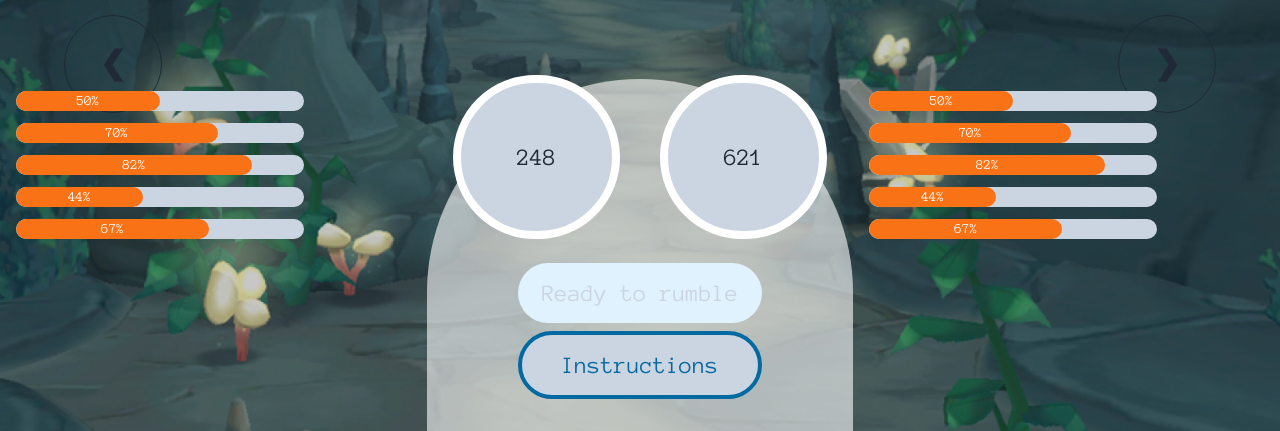
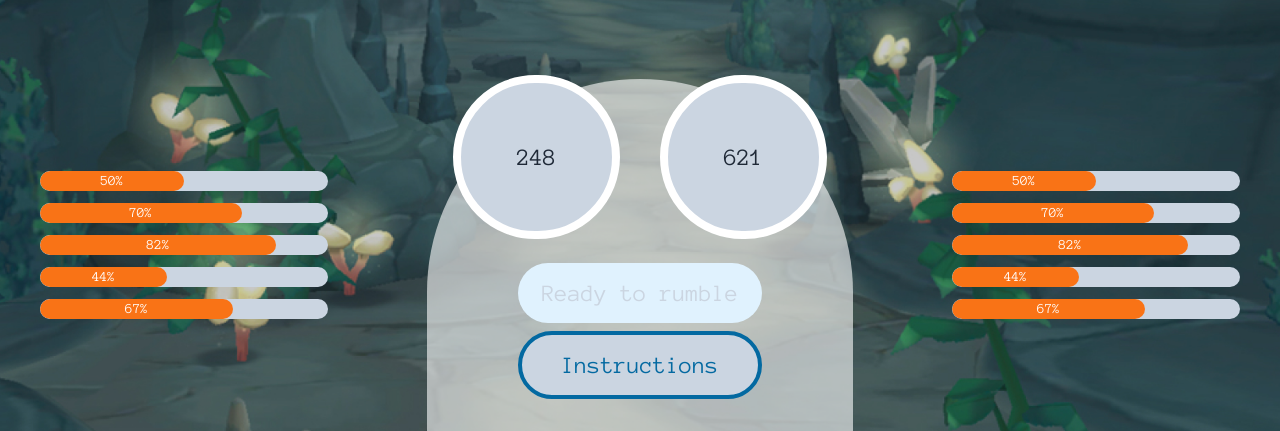
Before and after one commit to kaybee24/Pokefight-React-Frontend, a React (Vite) app: page / in a window 1280 px wide. Shown: the part 369-800 px from the top of the page. Built offline with nearby package versions, Linux system fonts and the light colour scheme; no server answers.

Commit message:
css bits

```diff
--- a/src/components/Hero.jsx
+++ b/src/components/Hero.jsx
@@ -17,8 +17,9 @@ const Hero = () => {
     return (
         <>
             <div className='grid grid-cols-3 absolute bottom-0'>
-                <PerformanceUserPoke />
-
+                <div className="ml-6 mt-20">
+                    <PerformanceUserPoke />
+                </div>
                 <div className='flex justify-center'>
                     <div className='wrestle-area'></div>
                     <div className="grid gap-2 absolute bottom-8">
@@ -30,7 +31,9 @@ const Hero = () => {
                         <div id="pokeRival" className="rounded-full bg-slate-300 border-white border-8 p-14"><button>{pokemonRandom()}</button></div>
                     </div>
                 </div>
-                <PerformanceUserPoke />
+                <div className="absolute right-6 mt-20">
+                    <PerformanceUserPoke />
+                </div>
             </div>
         </>
     )
--- a/src/components/Slider.jsx
+++ b/src/components/Slider.jsx
@@ -15,7 +15,7 @@ const Slider = () => {
     // slider file just receives n pokemon and allow user to push prev/next
     console.log("arrivedData", pokemonImages)
     return (
-        <div className='h-[32rem] overflow-hidden'>
+        <div className='h-[24rem] overflow-hidden'>
             <div className="px-32 pt-10 mx-auto w-full flex flex-wrap justify-center">
 
                 {pokemonData
@@ -24,10 +24,10 @@ const Slider = () => {
                     // .filter(pok => pok.name.includes(pokemonFilters.search))
                     .map((pok) => (pokemonImageSelection[pok.id - 1] &&
                         <div key={pok.id} className="m-5 pokemonGalleryItem rounded-full">
-                            <img src={`${pokemonImageSelection[pok.id - 1].sprites.front_default}`} width="200px" />
+                            <img src={`${pokemonImageSelection[pok.id - 1].sprites.front_default}`} width="130px" />
                         </div>)
                     )}
-                <div className="absolute flex justify-between left-16 right-16 top-96">
+                <div className="absolute flex justify-between left-16 right-16 top-[14rem]">
                     <button className="btn btn-circle btn-outline p-12" onClick={() => setSliderPage(sliderPage - 1)} >
                         ❮
                     </button>
```
